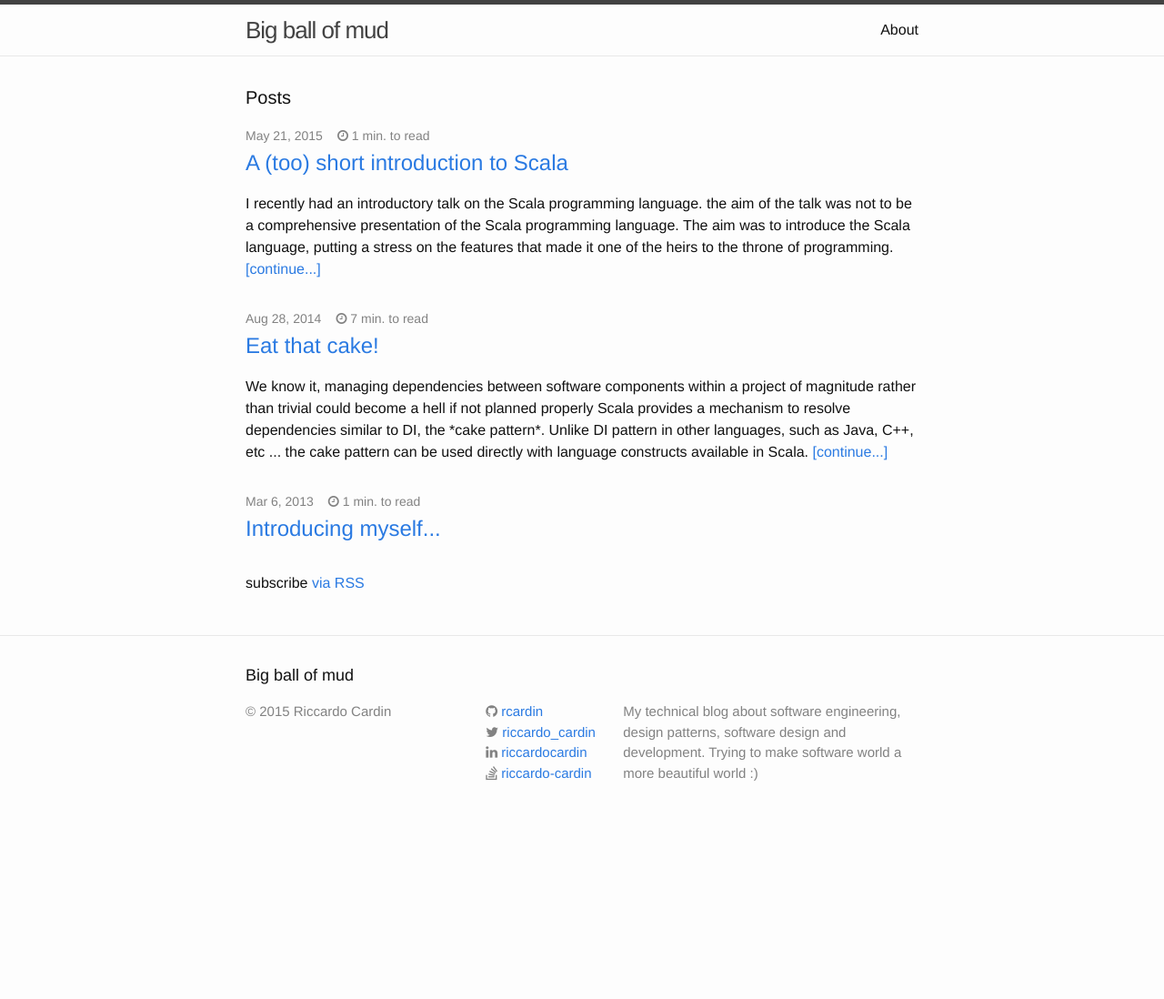
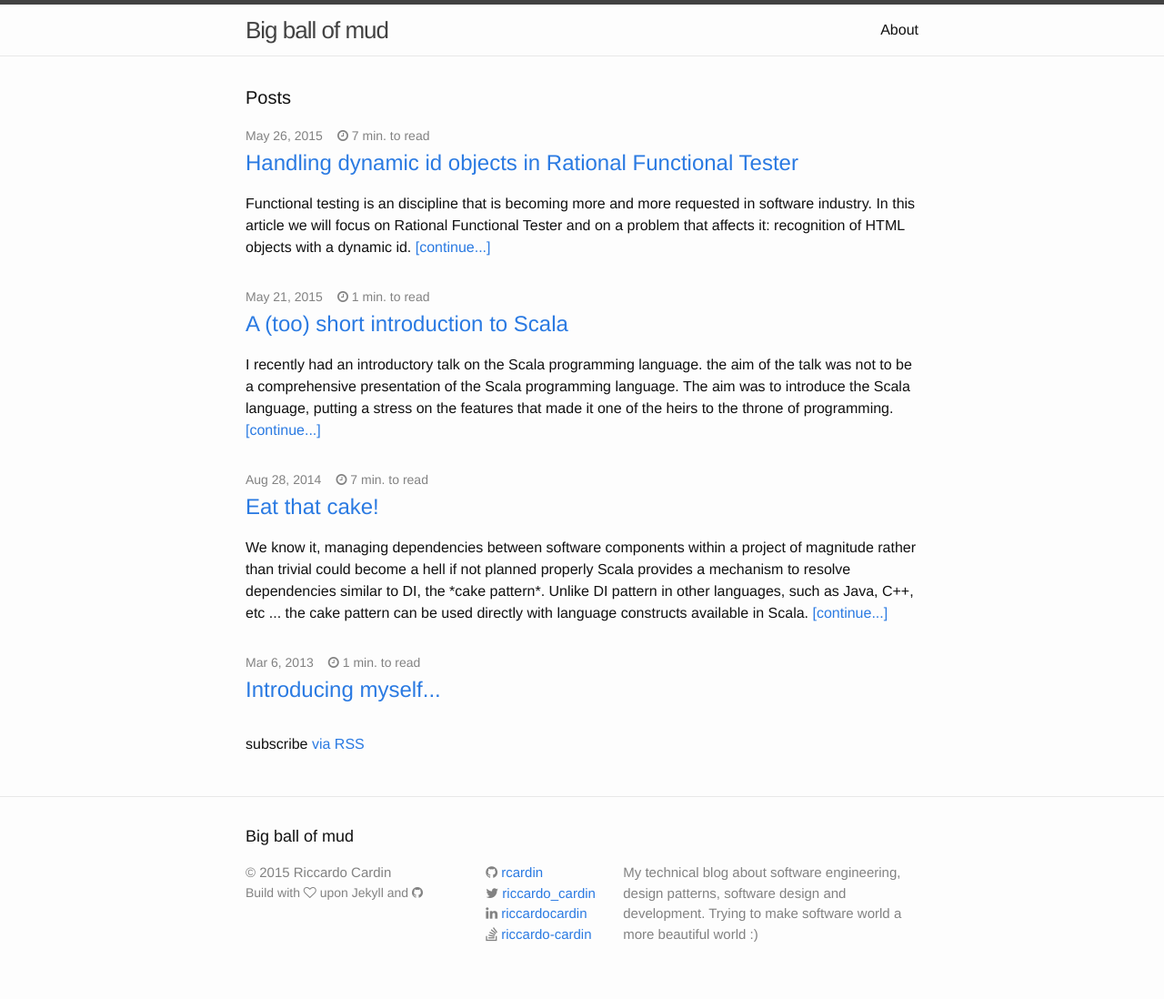
Before and after one commit to rcardin/rcardin.github.io, a Jekyll site: the page built from index.html, in a window 1280 px wide. Shown: the whole page at 91% size. Built offline with Jekyll 4.4.1, drawn with Linux system fonts in a browser that asks for light colours; nearby versions of some CDN libraries; before the commit the page ends 921 px from its top, so only the background shows below that; some of the changed lines change nothing that is shown.

Commit message:
Publish the article "Handling dynamic id object in RFT"

```diff
--- a/_includes/footer.html
+++ b/_includes/footer.html
@@ -8,6 +8,7 @@
       <div class="footer-col  footer-col-1">
         <ul class="contact-list">
           <li>&copy; 2015 Riccardo Cardin</li>
+          <li style="font-size: 14px;">Build with <i class="fa fa-heart-o"></i> upon Jekyll and <i class="fa fa-github"></i></li>
         </ul>
       </div>
 
@@ -55,7 +56,6 @@
         <p class="text">{{ site.description }}</p>
       </div>
     </div>
-
   </div>
 
 </footer>
--- /dev/null
+++ b/_posts/2015-05-26-handling-dynamic-id-objects-in-rft.markdown
@@ -0,0 +1,135 @@
+---
+layout: post
+title:  "Handling dynamic id objects in Rational Functional Tester"
+date:   2015-05-26 22:39:00
+comments: true
+categories: programming integration-test testing rft
+tags:
+    - testing
+    - regression-test
+    - rft
+summary: "Functional testing is an discipline that is becoming more and more requested in software industry. In this
+          article we will focus on Rational Functional Tester and on a problem that affects it: recognition of HTML
+          objects with a dynamic id."
+social-share: true
+social-title: "Handling dynamic id objects in Rational Functional Tester"
+social-tags: "testing, programming, rft"
+---
+# Introduction
+Functional testing is an discipline that is becoming more and more requested in software industry. A functional test
+is mainly represented by an automatic navigation inside a UI that checks some properties of that user interface. The
+growth is probably due to the continuous increasing of the complexity of the UIs.
+
+If you are planning to develop an application nowadays, you will probably choose to develop a single page application
+base on HTML5 and some Javascript framework. So, testing automatically (or *automagically*) a UI of this kind means to
+use some tool that lets you navigate over the application pages inside a browser.
+
+There are three main tools to develop and to execute functional testing, which are:
+
+ * [Selenium HQ](http://www.seleniumhq.org/)
+ * [Rational Functional Tester (RFT)](http://www-03.ibm.com/software/products/it/functional)
+ * [HP Unified Functional Testing (previously call QTP)](http://www8.hp.com/us/en/software-solutions/unified-functional-automated-testing/)
+
+In this article we will focus on Rational Functional Tester and on a problem that affects it: *recognition of HTML
+objects with a dynamic id*.
+
+# Rational funtional tester
+I don't want to have a full dissertation about RFT and its pros and cons. As previously stated, my aim is to focus on
+a very specific problem, i.e. let RFT to recognize HTML object with a dynamic-id.
+
+#### How RFT works (sucks...)
+In short, RFT gives you a "Studio" application based on top of Eclipse by which a developer can record elements of an
+HTML page and can record some actions on them, such as clicks, text editing, and so on. All this stuff is recorded
+inside a script, which is a Java class extending a class of the RFT API, ---- TODO ----, using other classes  of the
+RFT API, such as `SelectGuiSubitemTestObject` which represents a drop down menu, or `GuiTestObject`, which represents
+a simple clickable element. The base class of all the recordable object is `TestObject`.
+
+Then, the script can be executed and all the action previously recorded are simulated on the HTML page. This lets you
+to reproduce a user navigation and to test some application properties in the so called *functional tests*. Differently
+from *Selenium*, HTML object are not managed using directly the *Domain Object Model*, or DOM. IBM build a structure
+over the DOM, which is called the *Object Map*.
+
+![Rational Functional Tester Object Map](http://rcardin.github.io/assets/2015-05-26/rft_object_map.png)
+
+As you can see, every attribute of a recorded HTML element is converted into its twin inside RFT. So, the attribute
+`id` becomes `.id`, the attribute `class` becomes `.className`, and so on. RFT gives a weights to every property
+ and then uses these weights to associate every element found during execution of a test to the previously recorded
+ objects.
+
+#### Dynamic-id objects: where the plot thickens
+
+So a nice approach, isn't it? No, it is not. It is a f*****g damned approach. Why? Because, as every programmer know,
+there a lot of framework out of there, that during UI compilation process generate dynamically the ids associated to
+HTML elements. And what is even worse, every time the page is regenerated or deployed, the *ids are recalculated*.
+
+![Rational Functional Tester Object Map](http://rcardin.github.io/assets/2015-05-26/rft_object_map_id.png)
+
+You do understand that if your functional testing tool based its object recognition algorithm entirely to the id
+attribute of an element, you will have a problem. A big problem. Changing the value of the `.id` property in the object map
+does not help: the id could vary so much that it was impossible to express its value with a regular expression.
+
+Is this a dead end? No, luckily it is not.
+
+#### A subtle escamotage
+
+IBM engineers know how to work. Then they left us a backdoor to enter the Matrix. The type `TestObject` defines the
+method `find`, that lets us to search for a particular object that satisfies some searching properties.
+
+{% highlight java %}
+doc.find(atDescendant(".class", "Html.SELECT"), false);
+{% endhighlight %}
+
+For example, the above code snippet allow you to find every drop down menu object (`Html.SELECT`) that is contained
+inside the object `doc`. Using the `false` argument, you allow RFT to search among all page elements, and not only among
+the ones that you've previously recorded. Then, if the page contains only one element of type `Html.SELECT` you are
+done. Otherwise, you have to refine your search.
+
+{% highlight java %}
+/*
+ * Finds inside the document 'doc' the drop-down menu
+ * that contains the option 'name', and then clicks on it.
+ */
+public static void clickDropdown(DocumentTestObject doc, String name) {
+   // Prepare finding properties
+   Property[] props = new Property[2];
+   props[0] = new Property(".class", "Html.SELECT");
+   props[1] = new Property(".text", new RegularExpression(".*" + name + ".*", false));
+   // Find al select items inside the current page
+   TestObject[] slcs = doc.find(atDescendant(props), false);
+   // Interact with the element
+   if (slcs.length > 0)
+      ((SelectGuiSubitemTestObject) slcs[0]).select(name);
+}
+{% endhighlight %}
+
+In this case you cannot use directly the `.text` in the find method, because the value of the `.text` property of a
+select equals to a concatenation of all its values. So, you have to use a `RegularExpression`.
+
+Summarizing, once you have found a set of properties that univocally identifies an object, you can use the `find` method
+to obtain the object. If you do not use the `.id` property in the searching process, the problem of dynamic-id objects
+can be avoided.
+
+#### The other side of the moon
+
+Unfortunately, the using of the `find` method has many drawbacks. First of all the `find` method works if and only if the
+object you are searching is *fully loaded* in the page at the time of the search action.
+
+Using the dynamic find technique could be slower than using elements directly recorded by RFT. But, if your UI has
+dynamic elements' ids, this is the only way to interact with them.
+
+In [this blog](https://www.ibm.com/developerworks/community/blogs/rfttreasures/entry/things_to_remember_when_using_dynamic_find73?lang=en) there are given some hints to increase the performances of the dynamic find approach.
+
+> 1) **Object Selection** : Here you need to find the right set of objects to search on. Let's call the selected objects as landmarks, which is what we use when we have to move from one place to another in real world.
+
+> 2) **Search Type**: Second important decision to make is how do you want to search on the selected object.
+
+> 3) **Property selection** : We have found the object on which we want to make a search, we have also figured out the scope of search within the object children hierarchy, now is the time to decide what parameters we like to pass to our search type.
+
+> 4) **Memory cleanup** : Last but equally important thing to remember while using objects returned by find is to free the objects as soon as the work is done or whenever you feel that the object might have changed in the AUT as part of some intermediate transaction.
+
+#### References
+
+- [RFT Html.Select has dynamic id and is not recognized](https://stackoverflow.com/questions/29128116/rft-html-select-has-dynamic-id-and-is-not-recognized/29141551#29141551)
+- [Understanding Test Object Map in Rational Functional Tester](http://rftobjectmap.blogspot.in/)
+- [Improve performance of dynamic find](https://www.ibm.com/developerworks/community/blogs/rfttreasures/entry/things_to_remember_when_using_dynamic_find73?lang=en)
+- [Recognition Property or Dynamic Object Map in RFT](https://stackoverflow.com/questions/19360268/recognition-property-or-dynamic-object-map-in-rft?rq=1)
```
